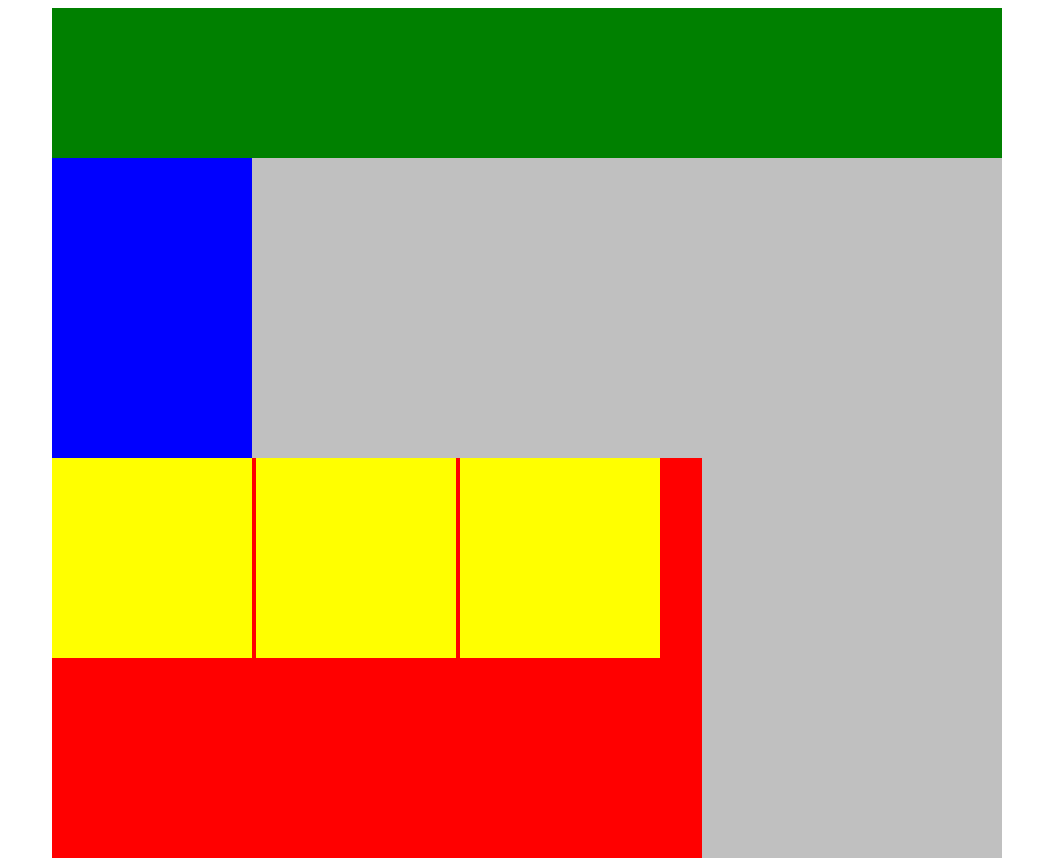
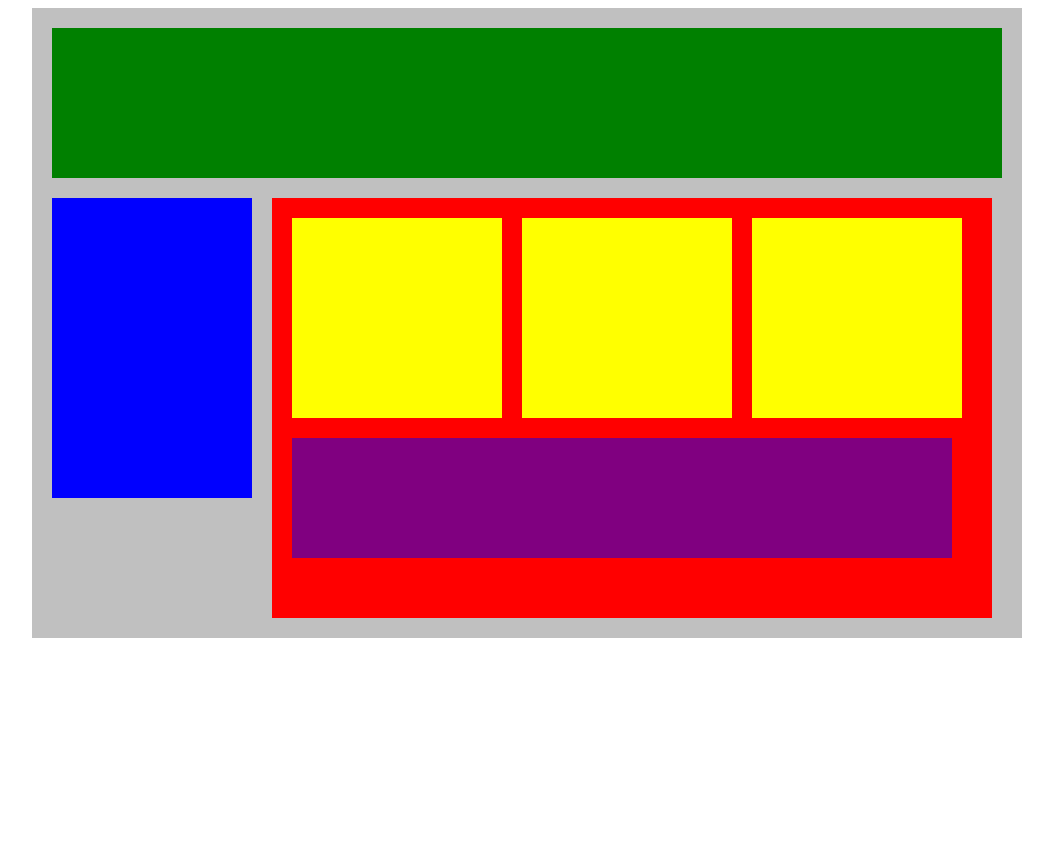
Before and after one commit to Estefania8Gonzalez/Trazando-cuadros, a plain HTML site: page index.html in a window 1280 px wide. Shown: the whole page, without its empty margins (113-1166 px from the left). After the commit the page ends 800 px from the top, so only its background shows below. Drawn offline with Linux system fonts and the light colour scheme.

Commit message:
Add files via upload

```diff
--- a/index.html
+++ b/index.html
@@ -1,18 +1,22 @@
 <!DOCTYPE html>
 <html lang="en">
 <head>
-    <title>Posición de práctica</title>
+    <title>Position Practice</title>
     <link rel="stylesheet" type="text/css" href="style.css">
 </head>
 <body>
     <div class="container">
         <div class="top-nav"></div>
-        <div class="side-nav"></div>
-        <div class="main">
-            <div class="sub-content"></div>
-            <div class="sub-content"></div>
-            <div class="sub-content"></div>
-            <div class="advertisement"></div>
+        <div class="row">
+            <div class="side-nav"></div>
+            <div class="main">
+                <div class="row">
+                    <div class="sub-content"></div>
+                    <div class="sub-content"></div>
+                    <div class="sub-content"></div>
+                </div>
+                <div id="advertisement"></div>
+            </div>
         </div>
     </div>
 </body>
--- a/style.css
+++ b/style.css
@@ -2,24 +2,12 @@
     width: 950px;
     background-color: silver;
     margin: 0px auto;
+    padding: 20px;
 }
 .top-nav {
     height: 150px;
     background-color: green;
-}
-
-
-
-.sub-content {
-    display: inline-block;
-    height: 200px;
-    width: 200px;
-    background-color: yellow;
-}
-
-.box{
-    width: 100px;
-    height: 100px;
+    margin-bottom: 20px;
 }
 .side-nav {
     height: 300px;
@@ -28,12 +16,23 @@
 }
 .main {
     height: 400px;
-    width: 650px;
+    width: 700px;
     background-color: red;
+    margin-left: 20px;
+    padding: 10px;
 }
-
+.sub-content {
+    height: 200px;
+    width: 210px;
+    background-color: yellow;
+    margin: 10px;
+}
 #advertisement {
     height: 120px;
     width: 660px;
     background-color: purple;
+    margin: 10px;
 }
+.row {
+    display: flex;
+}
```
